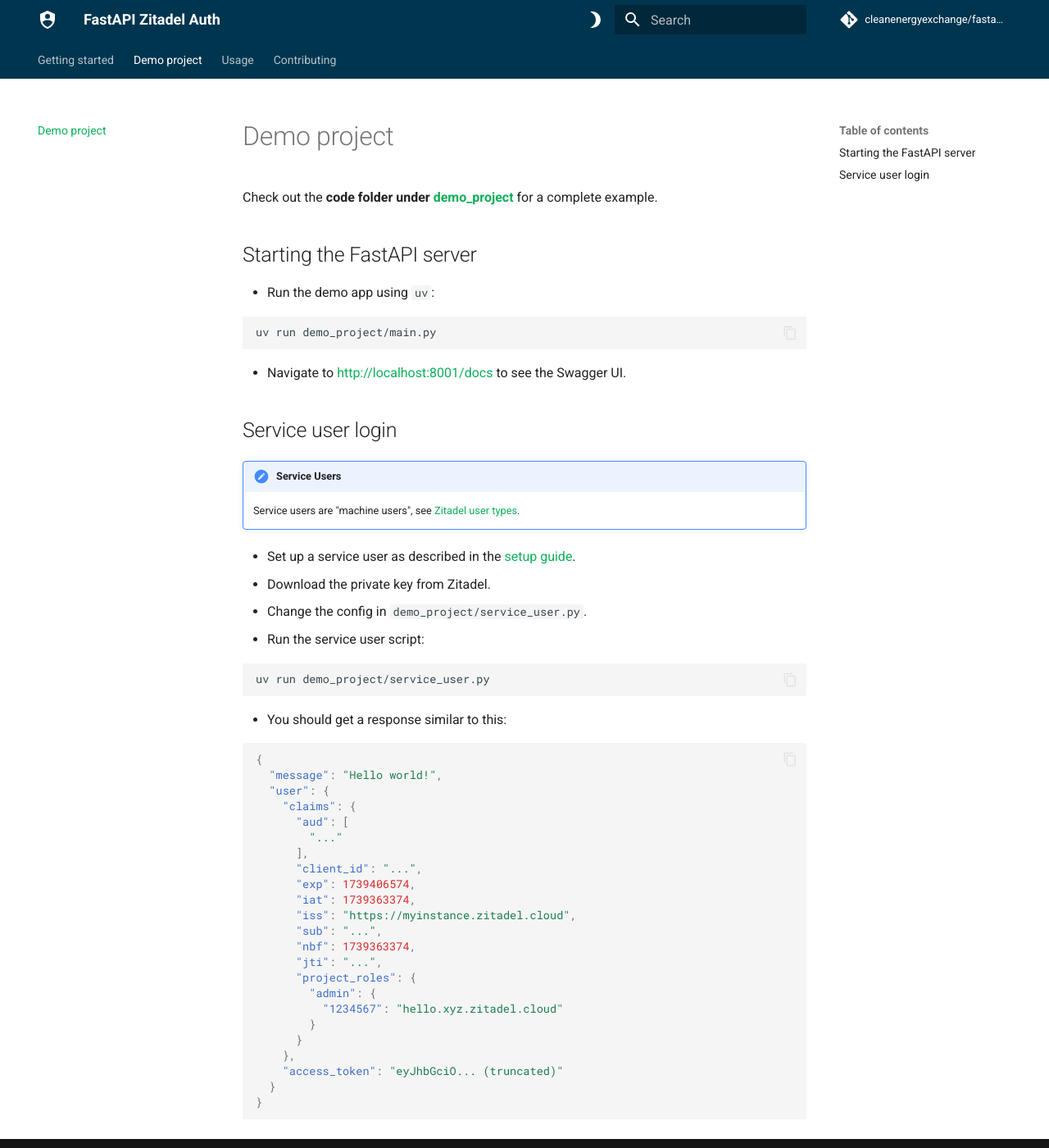
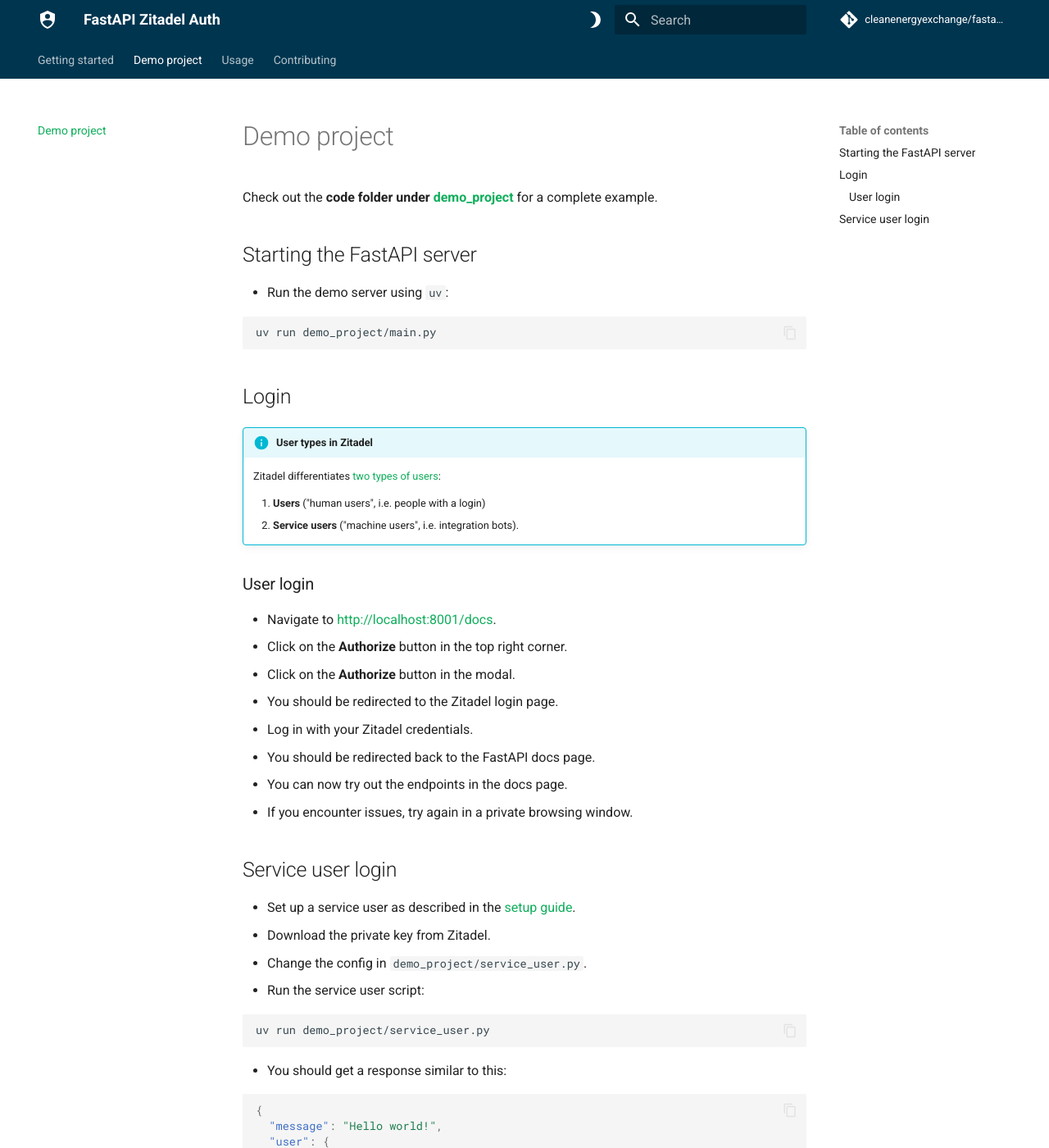
Before and after one commit to cleanenergyexchange/fastapi-zitadel-auth, an MkDocs documentation site: the page built from docs/demo-project.md, in a window 1280 px wide and 1400 px high. Shown: the whole window at 82% size. Built offline with MkDocs 1.6.1 and Material for MkDocs 9.7.7, drawn with Linux system fonts in a browser that asks for light colours; comment, search, counter and statistics services are not loaded.

Commit message:
docs: add human user to demo project

````diff
--- a/docs/demo-project.md
+++ b/docs/demo-project.md
@@ -5,20 +5,37 @@ Check out the **code folder under [demo_project](https://github.com/cleanenergye
 
 ## Starting the FastAPI server
 
-* Run the demo app using `uv`:
+* Run the demo server using `uv`:
 
 ```bash
 uv run demo_project/main.py
 ```
 
-* Navigate to [http://localhost:8001/docs](http://localhost:8001/docs) to see the Swagger UI.
+## Login
+
+!!! info "User types in Zitadel"
+
+    Zitadel differentiates [two types of users](https://zitadel.com/docs/guides/manage/console/users):
+
+    1. **Users** ("human users", i.e. people with a login)
+    2. **Service users** ("machine users", i.e. integration bots).
+
+
+
+### User login
+
+* Navigate to [http://localhost:8001/docs](http://localhost:8001/docs).
+* Click on the **Authorize** button in the top right corner.
+* Click on the **Authorize** button in the modal.
+* You should be redirected to the Zitadel login page.
+* Log in with your Zitadel credentials.
+* You should be redirected back to the FastAPI docs page.
+* You can now try out the endpoints in the docs page.
+* If you encounter issues, try again in a private browsing window.
 
 
 ## Service user login
 
-!!! note "Service Users"
-
-    Service users are "machine users", see [Zitadel user types](https://zitadel.com/docs/guides/manage/console/users).
 
 * Set up a service user as described in the [setup guide](zitadel-setup.md).
 * Download the private key from Zitadel.
````
